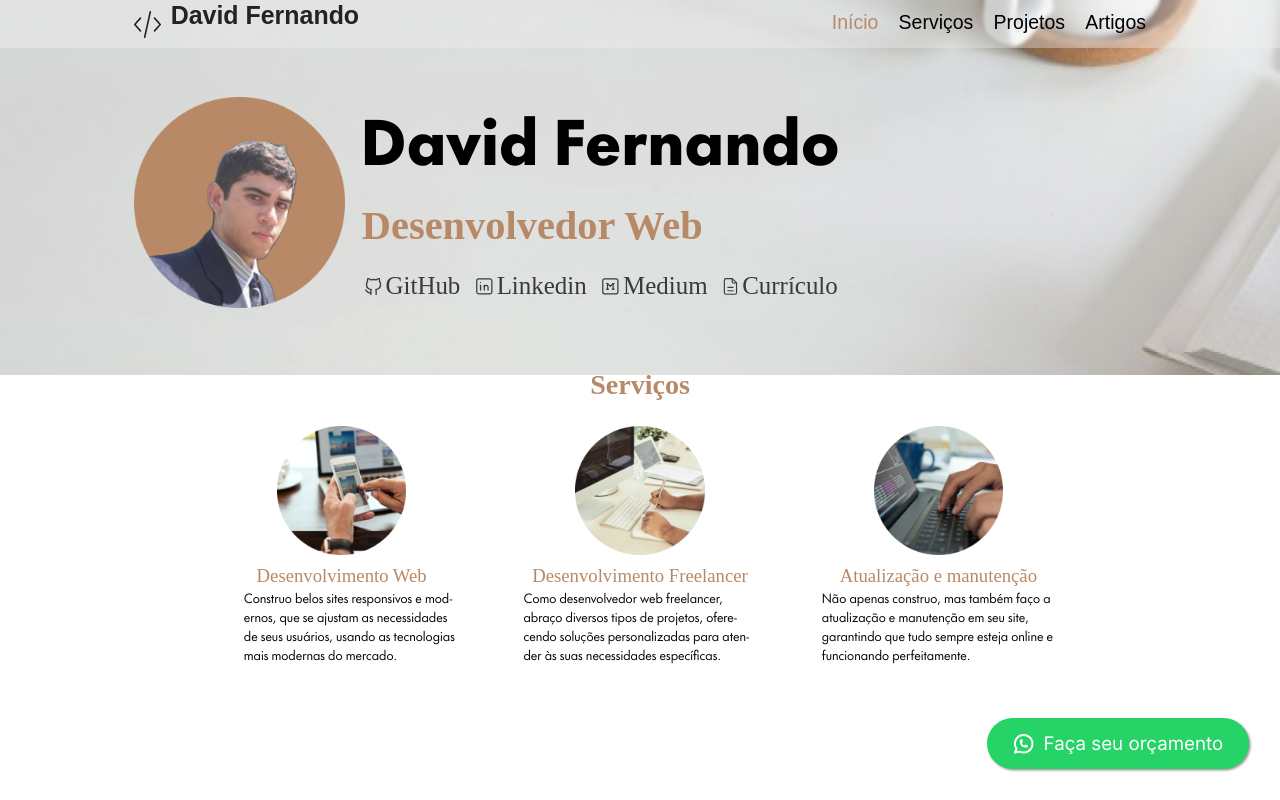
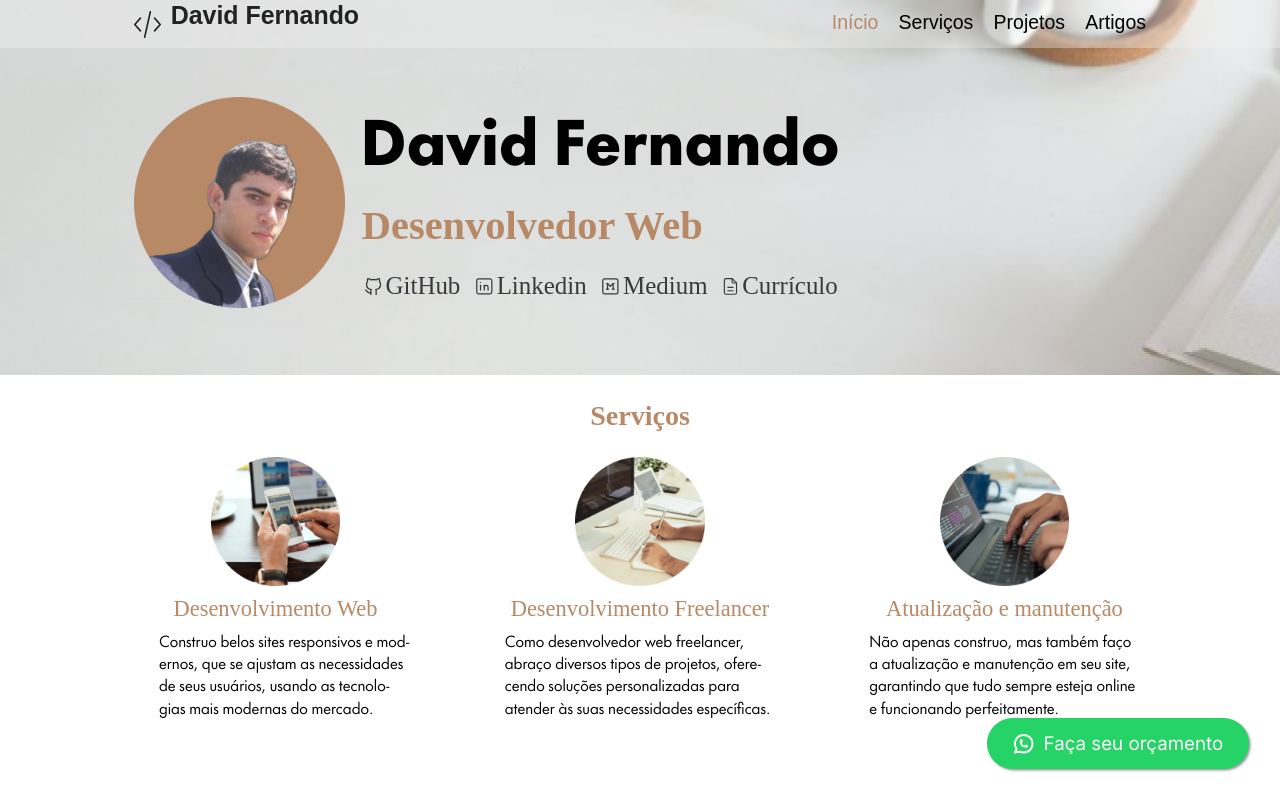
Before and after one commit to david-fernando/davidfernandodev, a Next.js app: page / in a window 1280 px wide. Built offline with nearby package versions, Linux system fonts and the light colour scheme.

Commit message:
Update Services.module.css

```diff
--- a/src/styles/components/Services.module.css
+++ b/src/styles/components/Services.module.css
@@ -3,7 +3,6 @@
   flex-direction: column;
   gap: 2rem;
   position: relative;
-  top: -40px;
 }
 
 .serviceContainer > h2 {
@@ -60,3 +59,24 @@
 .content > div:first-child > div > p:nth-child(2) {
   padding-left: 2rem !important;
 }
+
+@media (max-width: 1392px) {
+  .content {
+    width: 101.4dvw;
+  }
+  .card {
+    width: 22.6875rem;
+  }
+  .card > div {
+    gap: 1rem;
+  }
+  .card > div > p:nth-child(1) {
+    font-size: 1.8rem;
+  }
+  .card > div > p:nth-child(2) {
+    width: 22.6875rem;
+    padding-left: 0.5rem;
+    padding-right: 0.5rem;
+    font-size: 1.2rem;
+  }
+}
```
